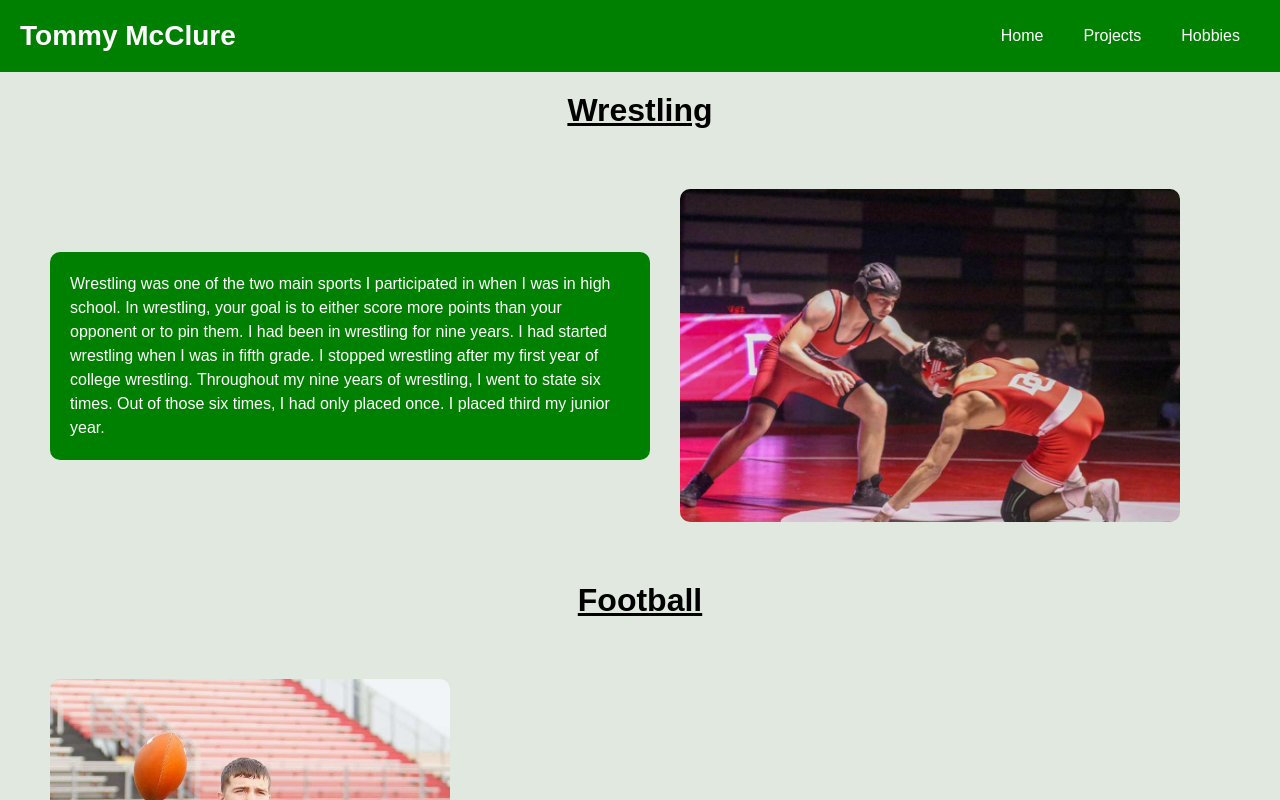
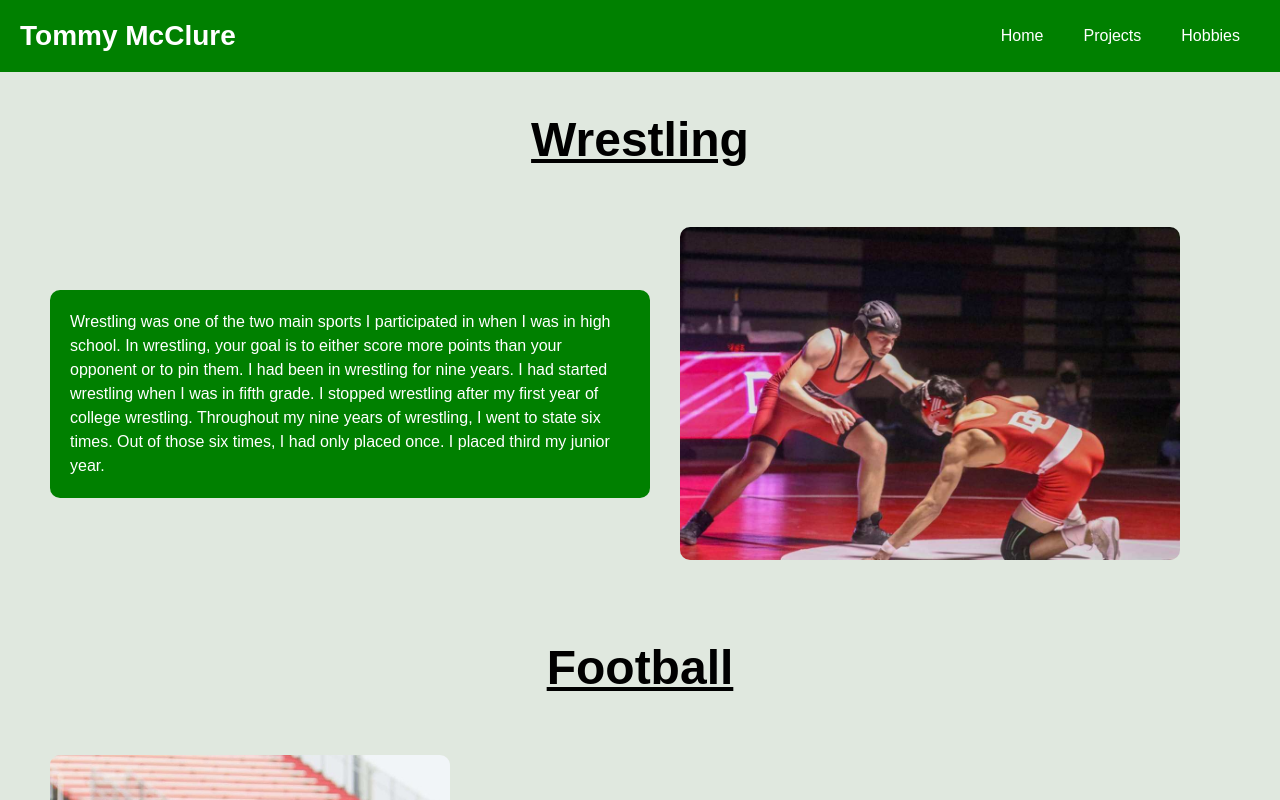
Before and after one commit to Tommy3404/Portfolio, a Next.js app: page /Sports in a window 1280 px wide. Shown: the top 800 px of the page. Built offline with nearby package versions, Linux system fonts and the light colour scheme.

Commit message:
Changed titles on each page

```diff
--- a/src/app/Hobbies/page.module.css
+++ b/src/app/Hobbies/page.module.css
@@ -32,8 +32,10 @@
 .title {
   display: flex;
   justify-content: center;
-  margin-top: 20px;
+  margin: 40px 0 20px;
   text-decoration: underline;
+  font-size: 24px;
+  font-weight: bold;
 }
 
 /* ---------------- Page Layout ---------------- */
--- a/src/app/Projects/page.module.css
+++ b/src/app/Projects/page.module.css
@@ -32,9 +32,12 @@
 
 /* Page title */
 .title {
-  text-align: center;
-  margin: 20px 0;
+  display: flex;
+  justify-content: center;
+  margin: 40px 0 20px;
   text-decoration: underline;
+  font-size: 24px;
+  font-weight: bold;
 }
 
 /* Projects container */
--- a/src/app/Reading/page.module.css
+++ b/src/app/Reading/page.module.css
@@ -32,8 +32,10 @@
 .title {
   display: flex;
   justify-content: center;
-  margin-top: 20px;
+  margin: 40px 0 20px;
   text-decoration: underline;
+  font-size: 24px;
+  font-weight: bold;
 }
 
 /* ---------- Main Content ---------- */
--- a/src/app/Sports/page.module.css
+++ b/src/app/Sports/page.module.css
@@ -37,8 +37,10 @@
 .title {
   display: flex;
   justify-content: center;
-  margin: 20px 0;
+  margin: 40px 0 20px;
   text-decoration: underline;
+  font-size: 24px;
+  font-weight: bold;
 }
 
 /* Section for sports (wrestling, football, etc.) */
--- a/src/app/VideoGames/page.module.css
+++ b/src/app/VideoGames/page.module.css
@@ -32,9 +32,10 @@
 .title {
   display: flex;
   justify-content: center;
-  margin-top: 20px;
+  margin: 40px 0 20px;
   text-decoration: underline;
-  color: black;
+  font-size: 24px;
+  font-weight: bold;
 }
 
 /* ---------- Intro Section ---------- */
```
